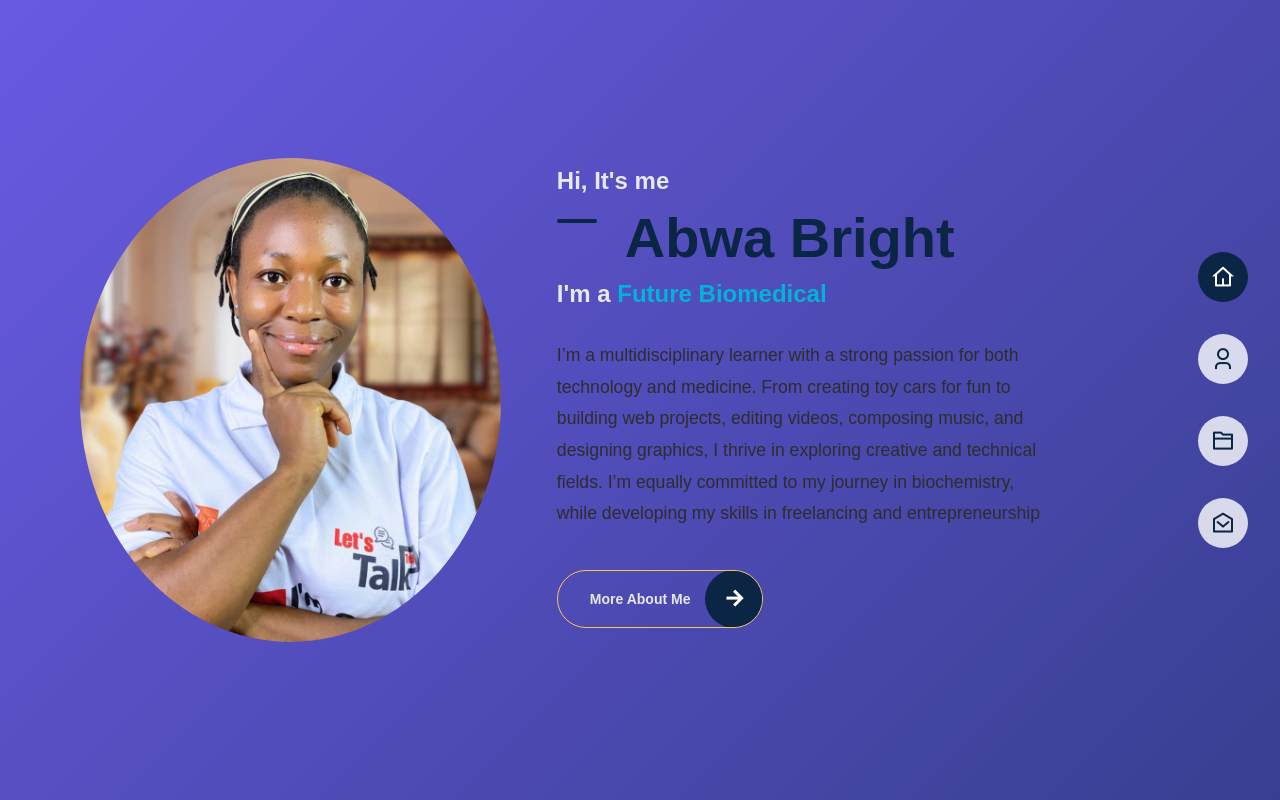
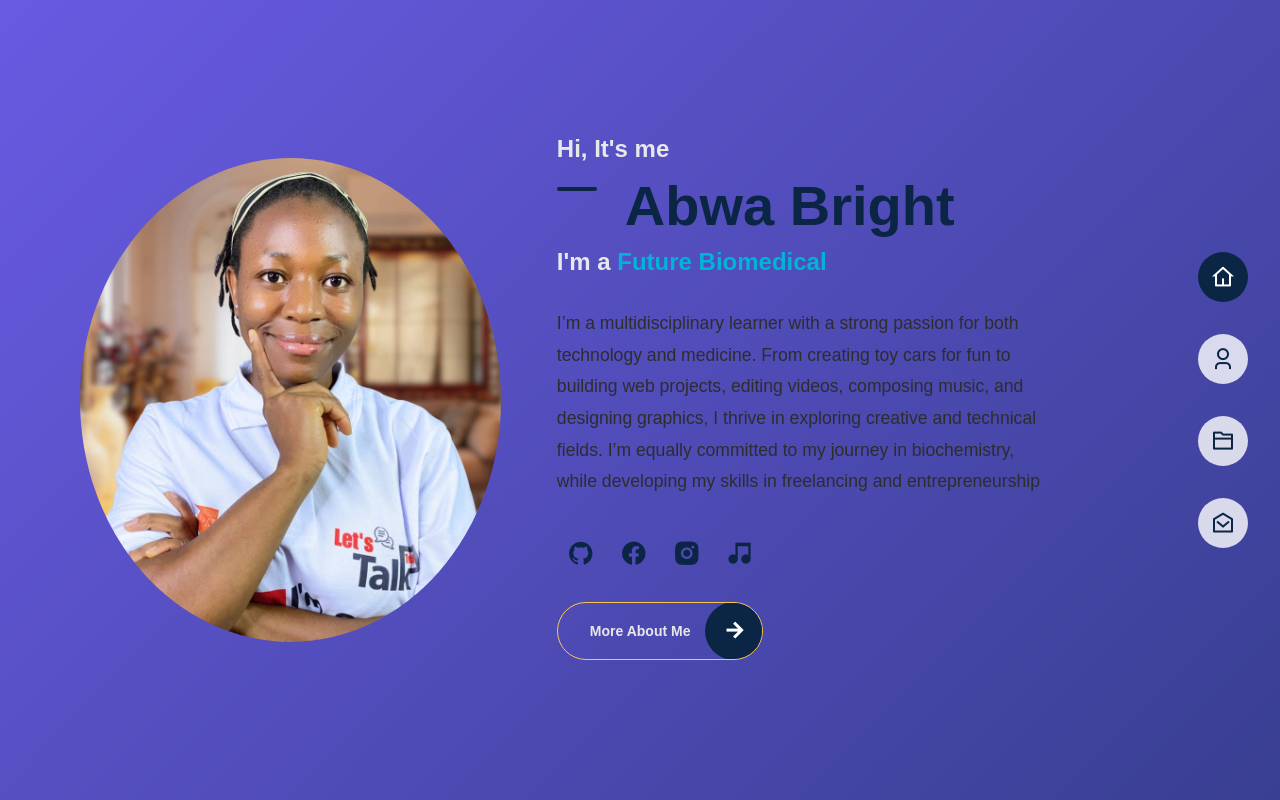
Before and after one commit to Bright58-prog/kellyBright, a plain HTML site: page index.html in a window 1280 px wide. Drawn offline with nearby package versions, Linux system fonts and the light colour scheme.

Commit message:
latest update

```diff
--- a/index.html
+++ b/index.html
@@ -83,6 +83,17 @@
                     and entrepreneurship
                 </p>
 
+                <!-- Social Icons -->
+                <div class="social-icons">
+                    <a href="https://github.com/Bright58-prog/kellyBright.git" target="_blank"><i
+                            class="ri-github-fill"></i></a>
+                    <a href="https://www.facebook.com/profile.php?id=61554789034856&mibextid=rS40aB7S9Ucbxw6v"
+                        target="_blank"><i class="ri-facebook-circle-fill"></i></a>
+                    <a href="https://instagram.com/YourInstagramUsername" target="_blank"><i
+                            class="ri-instagram-fill"></i></a>
+                    <a href="https://suno.com/YourSunoUsername" target="_blank"><i class="ri-music-2-fill"></i></a>
+                </div>
+
                 <a href="about.html" class="button">
                     More About Me
                     <span class="button-icon">
--- a/style1.css
+++ b/style1.css
@@ -292,6 +292,7 @@ h2 {
     margin-bottom: 10px;
 
 }
+
 h2 span {
     color: var(--electric-blue);
 }
@@ -299,6 +300,24 @@ h2 span {
 .home-description {
     max-width: 500px;
     margin-block: 2rem 2.5rem;
+}
+
+
+.social-icons {
+
+    margin-bottom: 2rem;
+}
+
+.social-icons a {
+    color: var(--first-color);
+    font-size: 28px;
+    margin: 0 10px;
+    transition: color 0.3s, transform 0.3s;
+}
+
+.social-icons a:hover {
+    color: var(--electric-blue);
+    transform: scale(1.2);
 }
 
 
```
